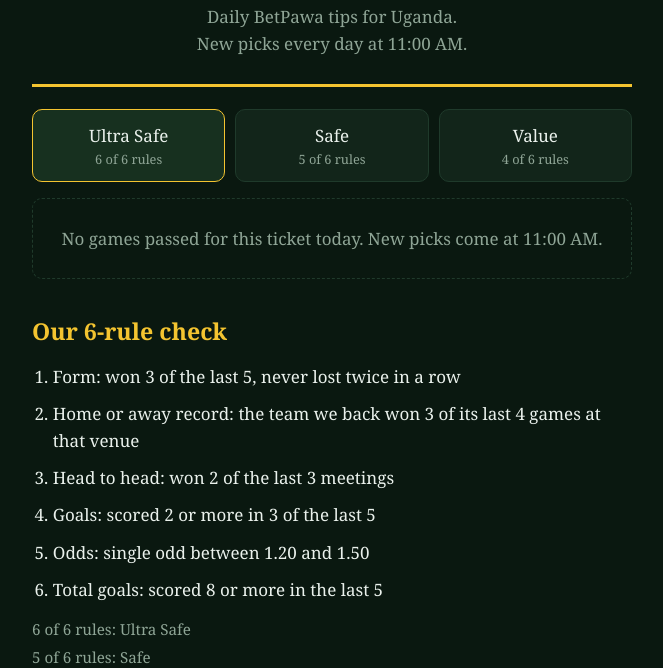
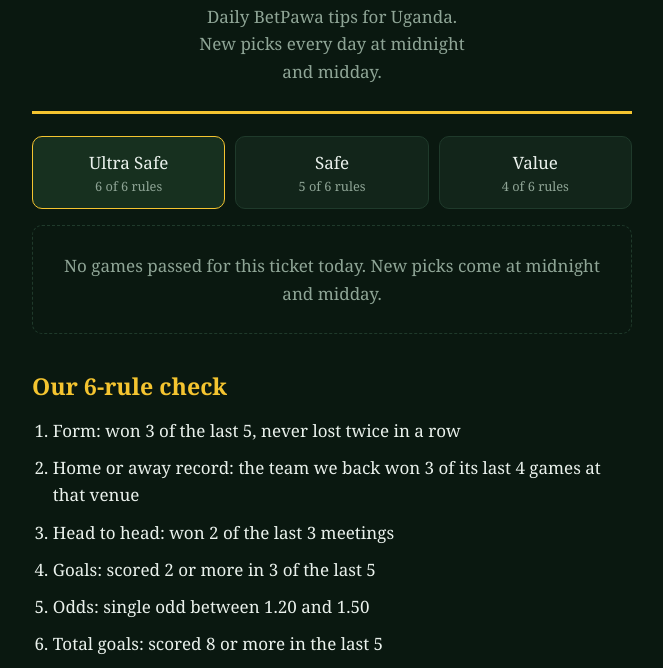
Before and after one commit to muwanguzlelvis97-coder/Slickgames, a plain HTML site: page index.html in a window 1280 px wide. Shown: the part 85-753 px from the top of the page, without its empty margins (308-971 px from the left). Drawn offline with Linux system fonts and the light colour scheme.

Commit message:
Update description and timing for daily picks

```diff
--- a/index.html
+++ b/index.html
@@ -4,7 +4,7 @@
 <meta charset="utf-8">
 <meta name="viewport" content="width=device-width, initial-scale=1">
 <title>Slick Games | Daily BetPawa Tips for Uganda</title>
-<meta name="description" content="Daily BetPawa tips for Uganda. Every pick is scored on a 6-rule check. New picks every day at 11:00 AM.">
+<meta name="description" content="Daily BetPawa tips for Uganda. Every pick is scored on a 6-rule check. New picks every day at midnight and midday.">
 <link rel="preconnect" href="https://fonts.googleapis.com">
 <link rel="preconnect" href="https://fonts.gstatic.com" crossorigin>
 <link href="https://fonts.googleapis.com/css2?family=Noto+Serif:wght@400;600;700&display=swap" rel="stylesheet">
@@ -59,7 +59,7 @@ footer{text-align:center;color:var(--muted);font-size:.9rem;padding:8px 0 40px}
 <div class="wrap">
   <header>
     <h1>Slick <span>Games</span></h1>
-    <p>Daily BetPawa tips for Uganda. New picks every day at 11:00 AM.</p>
+    <p>Daily BetPawa tips for Uganda. New picks every day at midnight and midday.</p>
   </header>
 
   <div class="tabs" role="tablist" aria-label="Ticket types">
@@ -111,10 +111,10 @@ footer{text-align:center;color:var(--muted);font-size:.9rem;padding:8px 0 40px}
   function render(){
     if (failed){ box.innerHTML = '<div class="empty">Could not load today’s picks. Refresh the page.</div>'; return; }
     if (!data){ return; }
-    var today = new Date().toISOString().slice(0,10);
+    var today = new Date(Date.now() + 3 * 3600 * 1000).toISOString().slice(0,10);
     var t = data.date === today && data.tickets && data.tickets[current];
     if (!t || !t.games || !t.games.length){
-      box.innerHTML = '<div class="empty">No games passed for this ticket today. New picks come at 11:00 AM.</div>';
+      box.innerHTML = '<div class="empty">No games passed for this ticket today. New picks come at midnight and midday.</div>';
       return;
     }
     box.innerHTML = t.games.map(function(g){
@@ -142,4 +142,4 @@ footer{text-align:center;color:var(--muted);font-size:.9rem;padding:8px 0 40px}
 })();
 </script>
 </body>
-                                                                        </html>
+</html>
```
